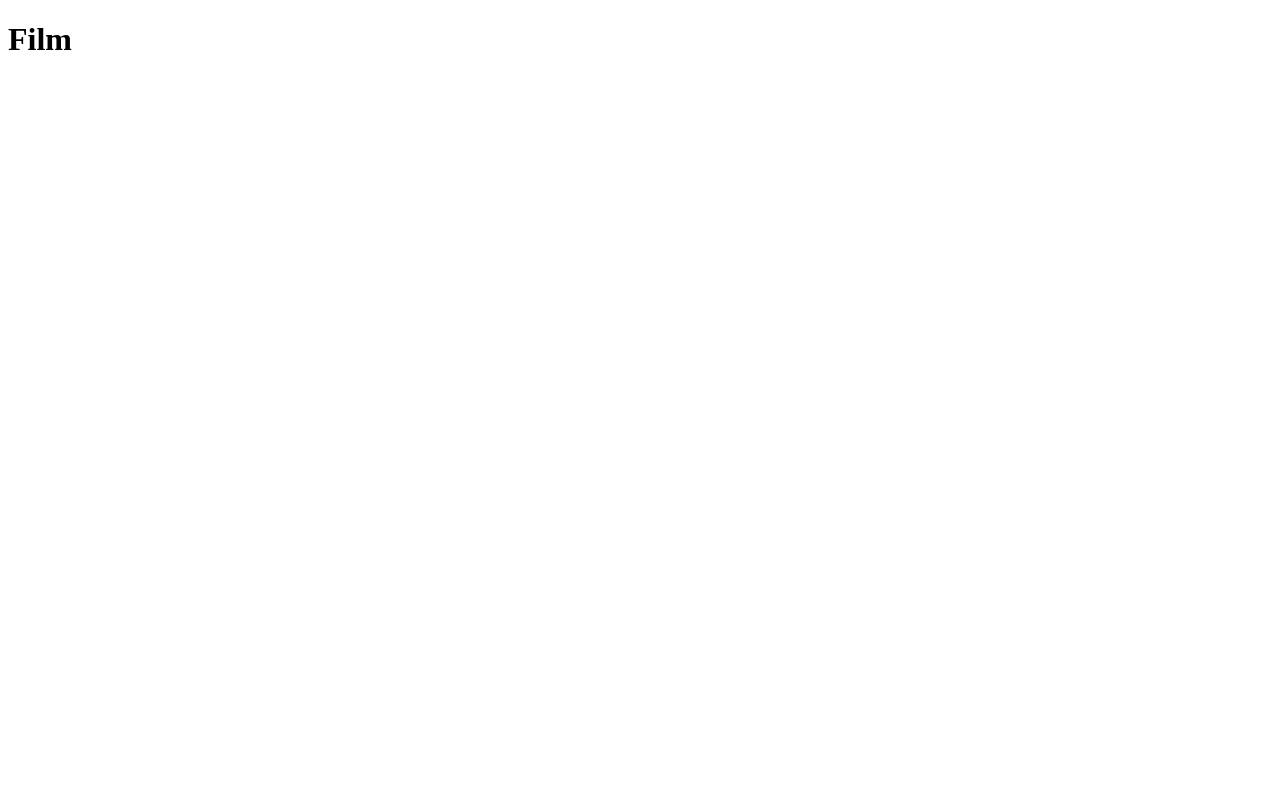
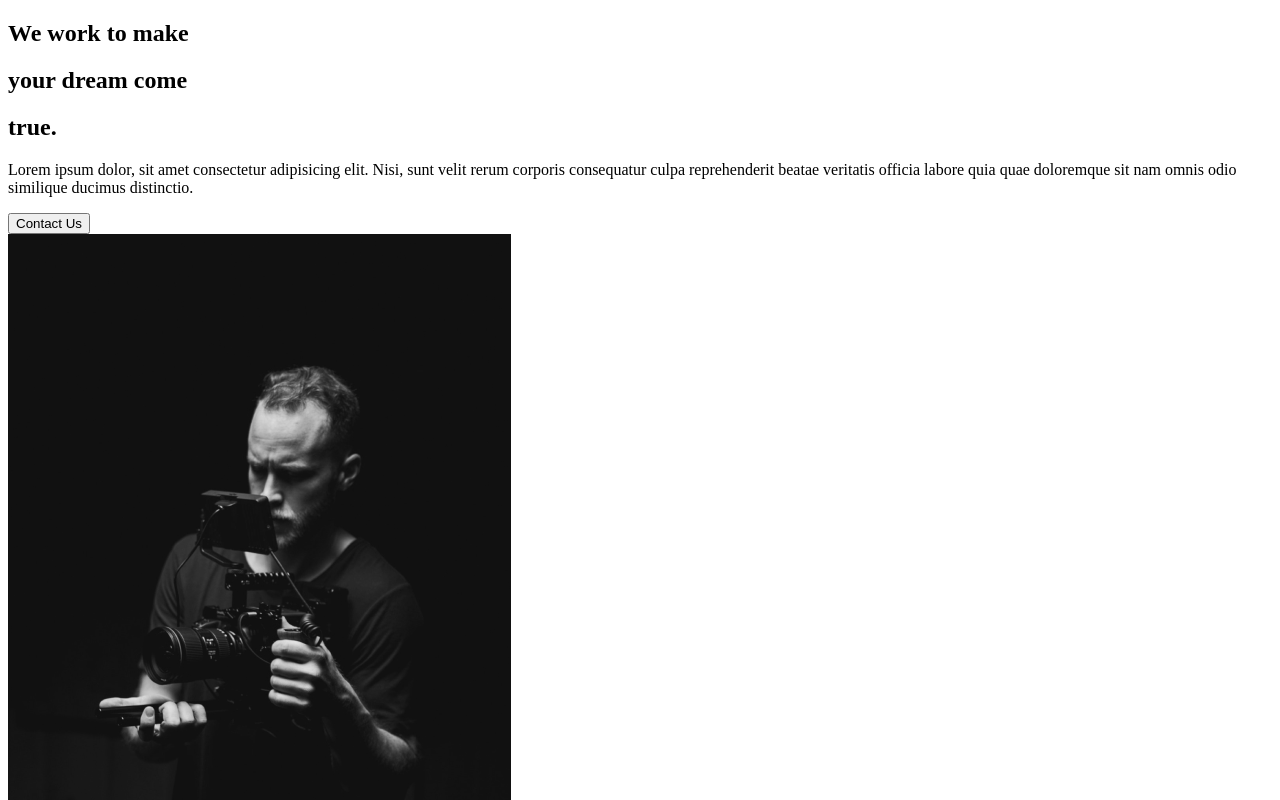
Before and after one commit to N-liraj-khanna/Portfolio-Recipe-in-React, a React (Create React App) app: page / in a window 1280 px wide. Shown: the top 800 px of the page. Built offline with nearby package versions, Linux system fonts and the light colour scheme.

Commit message:
30-09-2021 18:34 - About Page

```diff
--- a/src/App.js
+++ b/src/App.js
@@ -1,8 +1,10 @@
 import React from "react";
+import About from "./pages/About"
+
 function App() {
   return (
     <div className="App">
-      <h1>Film</h1>
+      <About />
     </div>
   );
 }
--- /dev/null
+++ b/src/Components/AboutSection.js
@@ -0,0 +1,35 @@
+import React from "react";
+import home1 from "../img/home1.png";
+
+const AboutSection = () => {
+  return (
+    <div className="about-section">
+      <div className="description">
+        <div className="title">
+          <div className="hide">
+            <h2>We work to make</h2>
+          </div>
+          <div className="hide">
+            <h2>
+              your <span>dream</span> come
+            </h2>
+          </div>
+          <div className="hide">
+            <h2>true.</h2>
+          </div>
+        </div>
+        <p>
+          Lorem ipsum dolor, sit amet consectetur adipisicing elit. Nisi, sunt
+          velit rerum corporis consequatur culpa reprehenderit beatae veritatis
+          officia labore quia quae doloremque sit nam omnis odio similique
+          ducimus distinctio.
+        </p>
+        <button>Contact Us</button>
+      </div>
+      <div className="image">
+        <img src={home1} alt="Home page image" />
+      </div>
+    </div>
+  );
+};
+export default AboutSection;
--- /dev/null
+++ b/src/pages/About.js
@@ -0,0 +1,12 @@
+import React from "react";
+import AboutSection from "../Components/AboutSection";
+
+const About = () => {
+  return (
+    <div className="about">
+      <AboutSection />
+    </div>
+  );
+};
+
+export default About;
```
